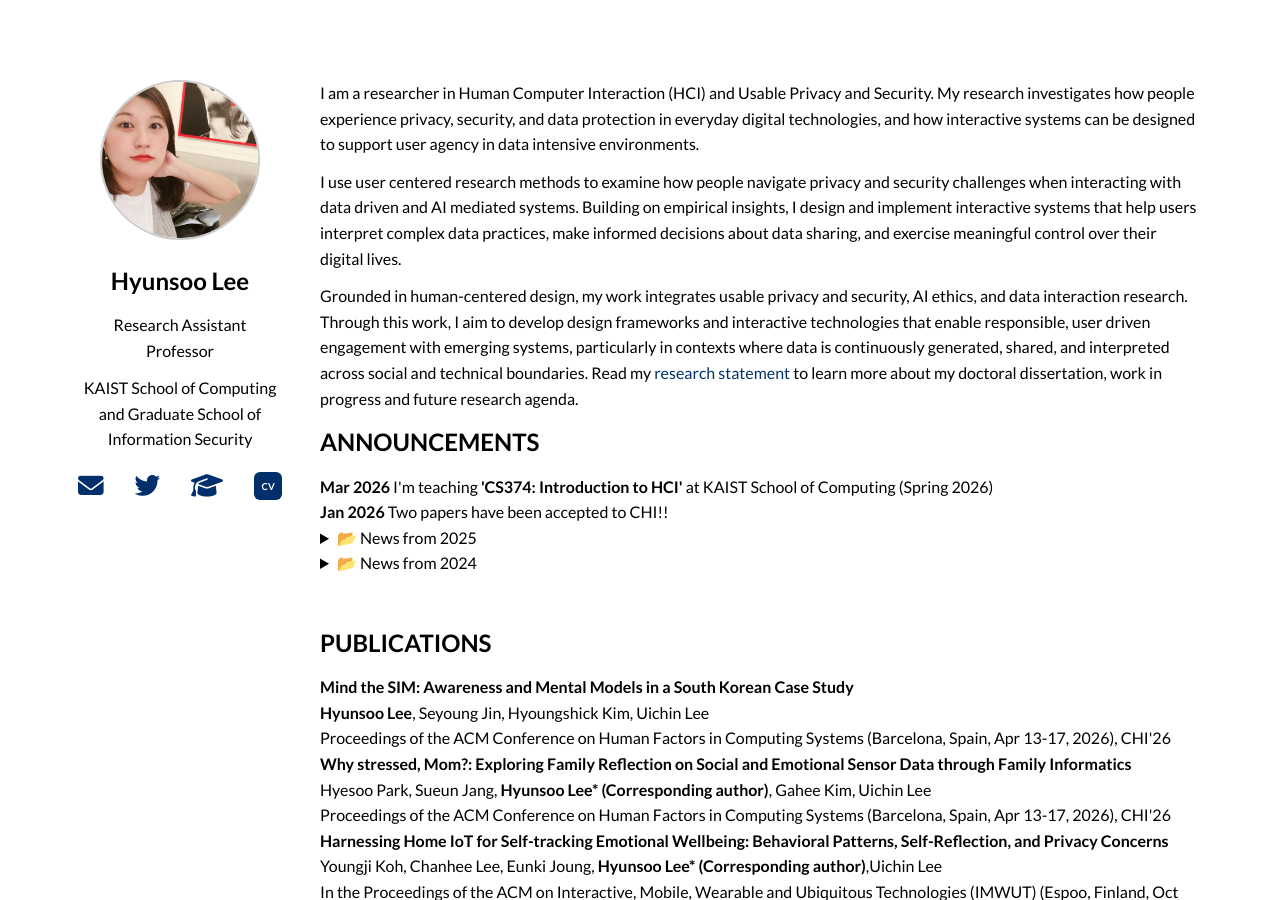
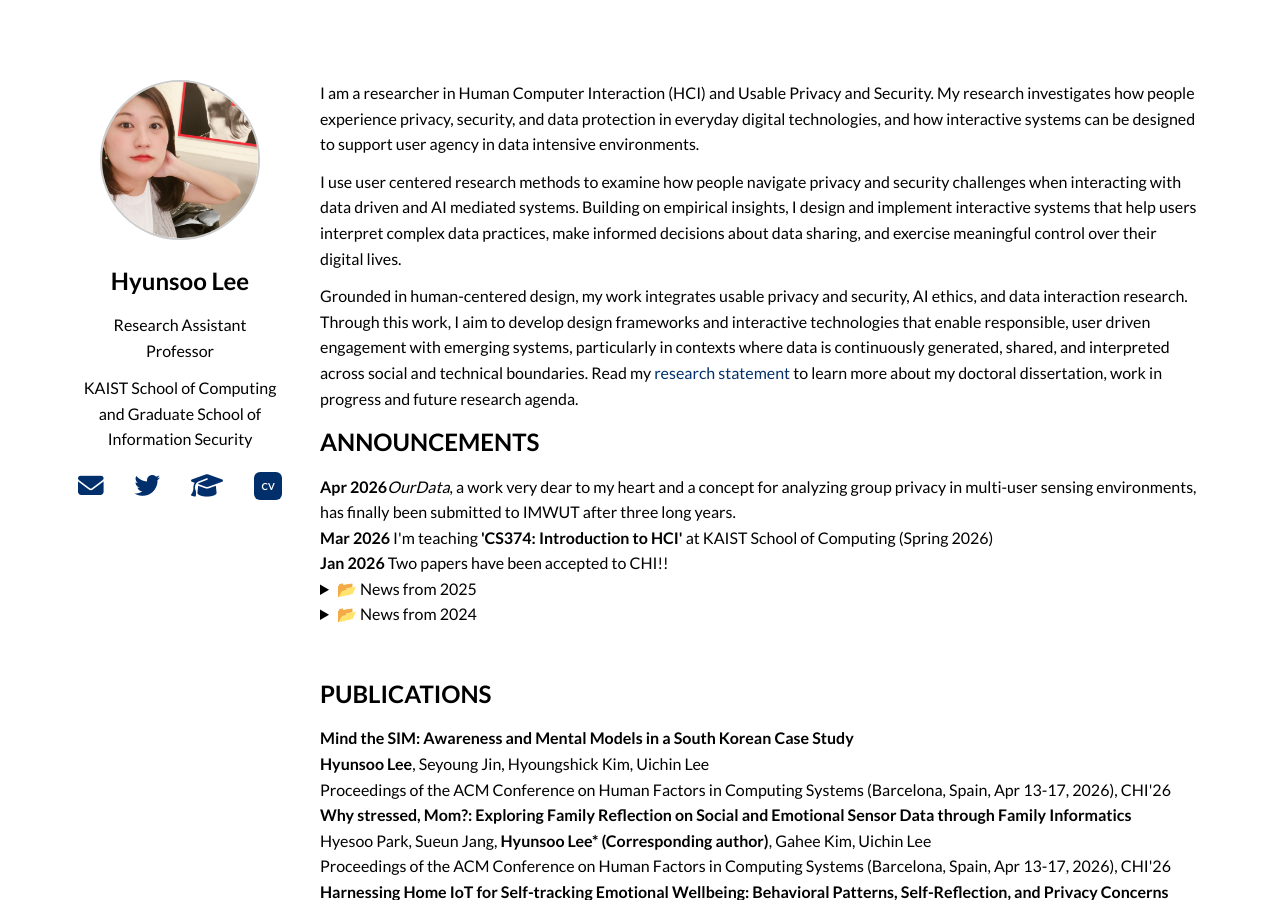
Before and after one commit to hslee90/hslee90.github.io, a Jekyll site: the page built from index.md, in a window 1280 px wide and 900 px high. Built offline with Jekyll 4.4.1, drawn with Linux system fonts in a browser that asks for light colours; nearby versions of some CDN libraries.

Commit message:
Update announcements in index.md
Added announcement about 'OurData' submission and teaching course.

```diff
--- a/index.md
+++ b/index.md
@@ -37,6 +37,9 @@ title: "Home"
 
 
 <h2 id="news">ANNOUNCEMENTS</h2>
+<div class="news-item">
+  <strong>Apr 2026</strong><i>OurData</i>, a work very dear to my heart and a concept for analyzing group privacy in multi-user sensing environments, has finally been submitted to IMWUT after three long years.
+</div>
 <div class="news-item">
   <strong>Mar 2026</strong> I'm teaching <strong>'CS374: Introduction to HCI' </strong> at KAIST School of Computing (Spring 2026)
 </div>
```
